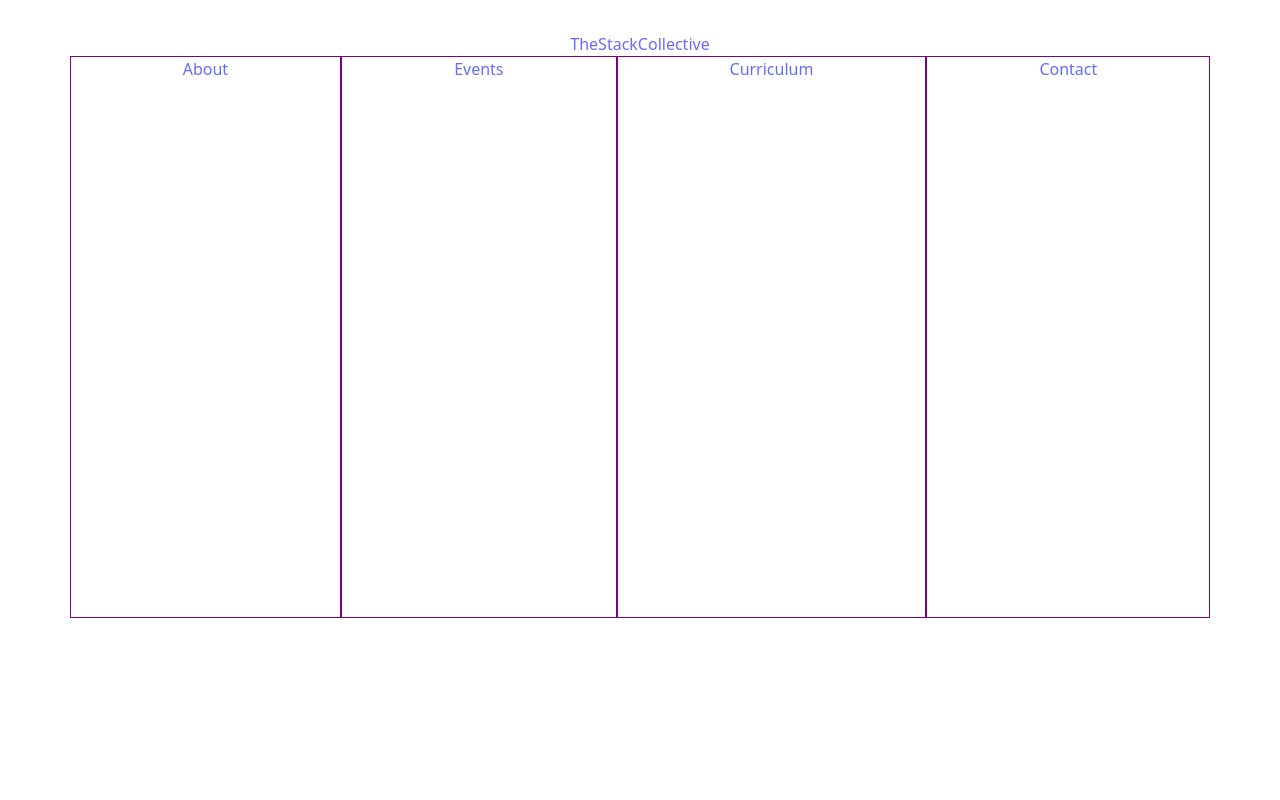
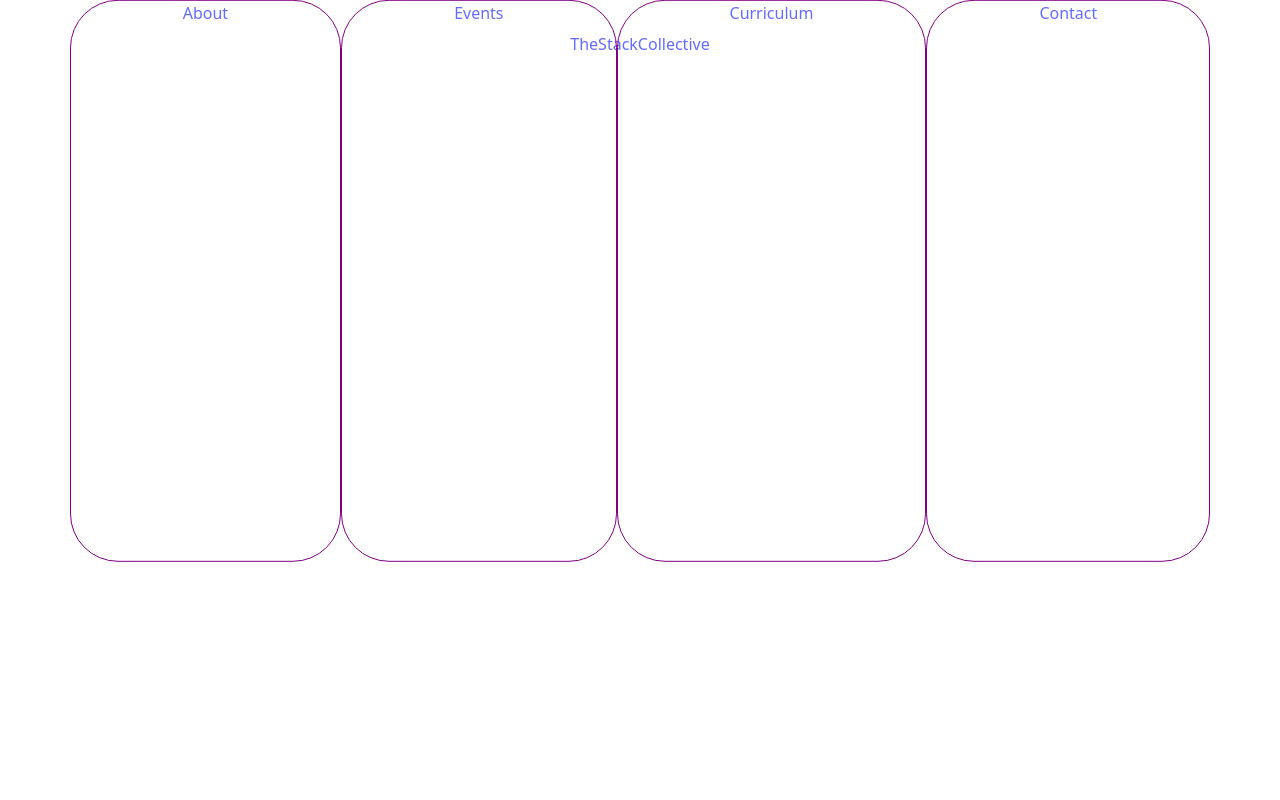
Before and after one commit to thestackcollective/tsc-website-1, a React (Vite) app: page / in a window 1280 px wide. Shown: the top 800 px of the page. Built offline with nearby package versions, Linux system fonts and the light colour scheme.

Commit message:
Start fiddling with nav bar

```diff
--- a/src/components/Navbar/Navbar.css
+++ b/src/components/Navbar/Navbar.css
@@ -6,5 +6,8 @@ nav .pages-nav {
 nav .pages-nav a {
   padding: 0 7rem;
   height: 70vh;
-  border: 1px solid purple;
+  border: .5px solid purple;
+  border-radius: 3rem;
+  transform: translateY(-10%);
+  transition: transform 1.3s ease;
 }
```
